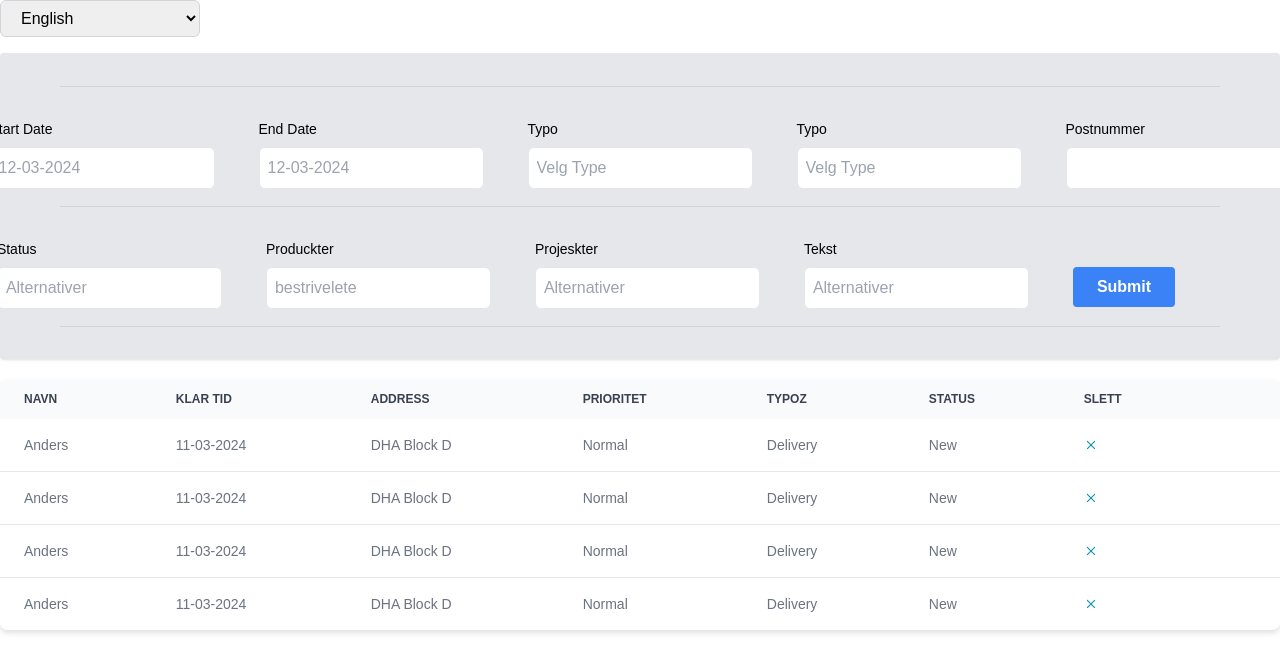
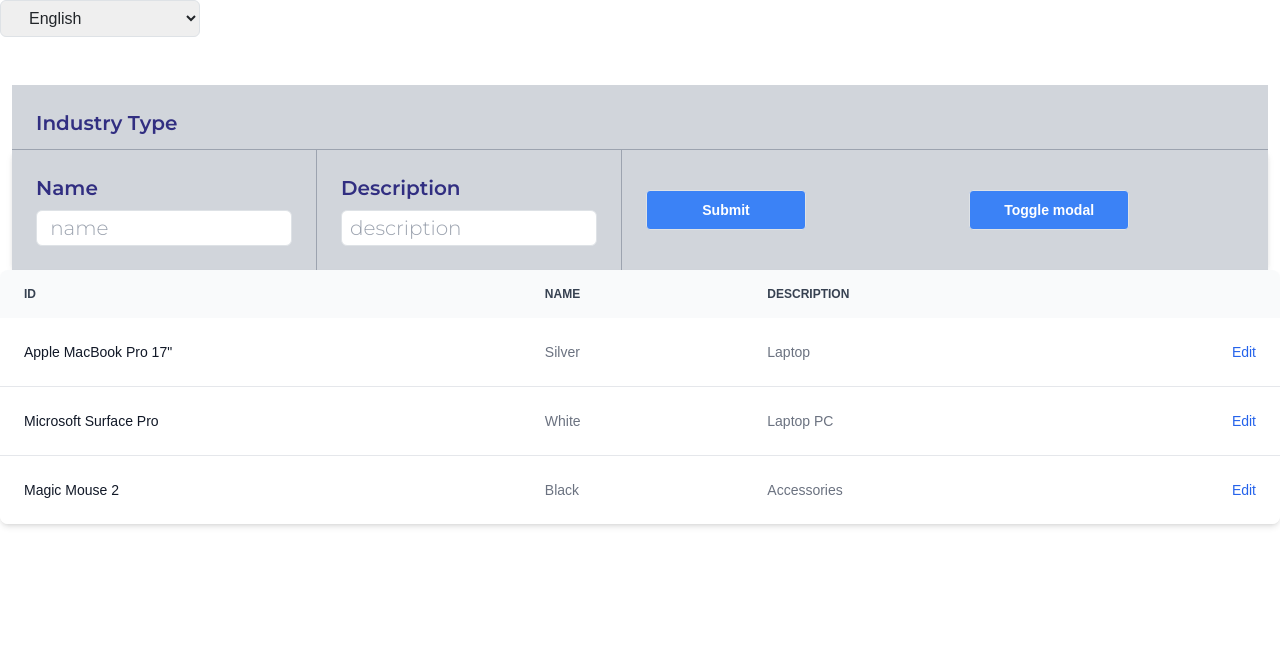
Before and after one commit to maham0317/DEV4Hire, a React (Create React App) app: page /industry-type-list in a window 1280 px wide. Shown: the top 672 px of the page. Built offline with nearby package versions, Linux system fonts and the light colour scheme.

Commit message:
Create industry-type-list page with modal.

```diff
--- a/public/index.html
+++ b/public/index.html
@@ -11,20 +11,13 @@
     integrity="sha512-DTOQO9RWCH3ppGqcWaEA1BIZOC6xxalwEsw9c2QQeAIftl+Vegovlnee1c9QX4TctnWMn13TZye+giMm8e2LwA=="
     crossorigin="anonymous" referrerpolicy="no-referrer" />
   <link rel="apple-touch-icon" href="%PUBLIC_URL%/logo192.png" />
-  <!--
-      manifest.json provides metadata used when your web app is installed on a
-      user's mobile device or desktop. See https://developers.google.com/web/fundamentals/web-app-manifest/
-    -->
   <link rel="manifest" href="%PUBLIC_URL%/manifest.json" />
-  <!--
-      Notice the use of %PUBLIC_URL% in the tags above.
-      It will be replaced with the URL of the `public` folder during the build.
-      Only files inside the `public` folder can be referenced from the HTML.
+  <link href="https://cdn.jsdelivr.net/npm/bootstrap@5.0.2/dist/css/bootstrap.min.css" rel="stylesheet"
+    integrity="sha384-EVSTQN3/azprG1Anm3QDgpJLIm9Nao0Yz1ztcQTwFspd3yD65VohhpuuCOmLASjC" crossorigin="anonymous">
+  <link
+    href="https://fonts.googleapis.com/css2?family=Montserrat:wght@100;200;300;400;500;600;700;800;900&family=Roboto&display=swap"
+    rel="stylesheet">
 
-      Unlike "/favicon.ico" or "favicon.ico", "%PUBLIC_URL%/favicon.ico" will
-      work correctly both with client-side routing and a non-root public URL.
-      Learn how to configure a non-root public URL by running `npm run build`.
-    -->
   <title>React App</title>
 </head>
 
@@ -41,6 +34,9 @@
       To begin the development, run `npm start` or `yarn start`.
       To create a production bundle, use `npm run build` or `yarn build`.
     -->
+  <script src="https://cdn.jsdelivr.net/npm/bootstrap@5.0.2/dist/js/bootstrap.bundle.min.js"
+    integrity="sha384-MrcW6ZMFYlzcLA8Nl+NtUVF0sA7MsXsP1UyJoMp4YLEuNSfAP+JcXn/tWtIaxVXM"
+    crossorigin="anonymous"></script>
 </body>
 
 </html>
--- a/src/container/admin/industry-type-list.tsx
+++ b/src/container/admin/industry-type-list.tsx
@@ -1,192 +1,172 @@
-import React from "react";
+import React, { useState } from "react";
 import { Table } from 'flowbite-react';
 import { RxCross2 } from "react-icons/rx";
+import { useSelector } from "react-redux";
+import { RootState } from "@reduxjs/toolkit/dist/query";
 
 const IndustryList = () => {
+    const [showModal, setShowModal] = useState(false);
+
+    const toggleModal = () => {
+        setShowModal(!showModal);
+    };
+
+    const handleSubmit = () => {
+        toggleModal();
+    };
+
     return (
         <>
-            <form className="bg-gray-200 rounded shadow p-4 mt-4">
-                {/* hr tag */}
-                <hr className="mx-11 my-4 bg-gray-300 h-0.5 rounded-full" />
-                <div className="mx-11 flex justify-center space-x-11">
-                    <div className="flex flex-col space-y-2 mt-4 ">
-                        <label className="block text-sm font-medium">
-                            Start Date
+            <div className="container-fluid mt-5">
+                <div className="bg-gray-300 text-xl text-indigo-900 font-montserrat font-semibold w-full h-16 border-b-1 border-gray-300 ">
+                    <div className="px-4 py-4">Industry Type</div>
+                </div>
+                <Table className="w-full bg-gray-300  ">
+                    <Table.Body className="rounded-none">
+                        <Table.Row className=" border-t border-gray-400">
+                            <Table.Cell className="border-r h-28 w-72  border-gray-400">
+                                <label className="block  text-xl font-montserrat font-semibold  text-indigo-900">
+                                    Name
                                 </label>
                                 <input
                                     type="text"
-                            className="border rounded-md p-2"
-                            placeholder="12-03-2024"
+                                    className="border mt-2 font-montserrat font-light text-xl text-indigo-900 rounded-md p-2 w-61 h-9 border-1 border-gray-300"
+                                    placeholder=" name"
                                 />
-                    </div>
-                    <div className="flex flex-col space-y-2 mt-4">
-                        <label className="block text-sm font-medium">
-                            End Date
+                            </Table.Cell>
+                            <Table.Cell className="border-r h-28 w-72  border-gray-400">
+                                <label className="block text-lg text-xl font-montserrat  font-semibold text-indigo-900">
+                                    Description
                                 </label>
                                 <input
                                     type="text"
-                            className="border rounded-md p-2"
-                            placeholder="12-03-2024"
+                                    className="border mt-2 font-montserrat font-light text-indigo-900 text-xl rounded-md p-2 w-61 h-9 border-1 border-gray-300"
+                                    placeholder="description"
                                 />
+                            </Table.Cell>
+                            <Table.Cell className="">
+                                <button
+                                    onClick={handleSubmit} // Trigger modal on Submit button click
+                                    type="button"
+                                    className="text-white bg-blue-500 text-blue-700 font-semibold py-1 px-4 border border-blue-500 hover:border-transparent rounded w-40 h-10"
+                                >
+                                    Submit
+                                </button>
+                            </Table.Cell>
+                            <Table.Cell>
+                                {/* Modal toggle */}
+                                <button
+                                    onClick={toggleModal}
+                                    className="text-white bg-blue-500 text-blue-700 font-semibold py-1 px-4 border border-blue-500 hover:border-transparent rounded w-40 h-10"
+                                >
+                                    Toggle modal
+                                </button>
+                                {/* Modal */}
+                                {showModal && (
+                                    <div className="fixed inset-0 overflow-y-auto z-50 flex justify-center items-center">
+                                        <div className="absolute inset-0 bg-gray-500 opacity-75"></div>
+                                        <div className="relative bg-white rounded-lg shadow-lg">
+                                            <div className="p-5">
+                                                <h1 className="text-lg font-semibold text-gray-900">Static modal</h1>
+                                                <button
+                                                    onClick={toggleModal}
+                                                    className="absolute top-0 right-0 m-3 text-gray-500 hover:text-gray-700 focus:outline-none"
+                                                >
+                                                    <RxCross2 className="h-6 w-6" />
+                                                </button>
                                             </div>
-                    <div className="flex flex-col space-y-2 mt-4">
-                        <label className="block text-sm font-medium">
-                            Typo
-                        </label>
-                        <input
-                            type="text"
-                            className="border rounded-md p-2"
-                            placeholder="Velg Type"
-                        />
+                                            <div className="p-4 md:p-5 space-y-4">
+                                                <p className="text-base leading-relaxed text-gray-500 dark:text-gray-400">
+                                                    With less than a month to go before the European Union enacts new consumer privacy laws for its citizens, companies around
+                                                    <br></br> the world are updating their terms of service agreements to comply.
+                                                </p>
+                                                <p className="text-base leading-relaxed text-gray-500 dark:text-gray-400">
+                                                    The European Union’s General Data Protection Regulation (G.D.P.R.) goes into effect on<br></br> May 25 and is meant to ensure a common set of data rights in the European Union. It requires organizations<br></br> to notify users as soon as possible of high-risk data breaches that could personally affect them.
+                                                </p>
                                             </div>
-                    <div className="flex flex-col space-y-2 mt-4">
-                        <label className="block text-sm font-medium">
-                            Typo
-                        </label>
-                        <input
-                            type="text"
-                            className="border rounded-md p-2"
-                            placeholder="Velg Type"
-                        />
-                    </div>
-                    <div className="flex flex-col space-y-2 mt-4">
-                        <label className="block text-sm font-medium">
-                            Postnummer
-                        </label>
-                        <input
-                            type="text"
-                            className="border rounded-md p-2"
-                            placeholder=""
-                        />
+                                            {/* Modal footer */}
+                                            <div className="flex items-center p-4 md:p-5 border-t border-gray-200 rounded-b dark:border-gray-600">
+                                                <button data-modal-hide="static-modal" type="button" className="text-white bg-blue-700 hover:bg-blue-800 focus:ring-4 focus:outline-none focus:ring-blue-300 font-medium rounded-lg text-sm px-5 py-2.5 text-center dark:bg-blue-600 dark:hover:bg-blue-700 dark:focus:ring-blue-800">I accept</button>
+                                                <button data-modal-hide="static-modal" type="button" className="py-2.5 px-5 ms-3 text-sm font-medium text-gray-900 focus:outline-none bg-white rounded-lg border border-gray-200 hover:bg-gray-100 hover:text-blue-700 focus:z-10 focus:ring-4 focus:ring-gray-100 dark:focus:ring-gray-700 dark:bg-gray-800 dark:text-gray-400 dark:border-gray-600 dark:hover:text-white dark:hover:bg-gray-700">Decline</button>
                                             </div>
                                         </div>
-                {/* Hr tag */}
-                <hr className="mx-11 my-4 bg-gray-300 h-0.5 rounded-full" />
-                <div className="mx-11 flex justify-center space-x-11 -ml-16">
-                    <div className="flex flex-col space-y-2 mt-4">
-                        <label className="block text-sm font-medium">
-                            Status
-                        </label>
-                        <input
-                            type="text"
-                            className="border rounded-md p-2"
-                            placeholder="Alternativer"
-                        />
                                     </div>
-                    <div className="flex flex-col space-y-2 mt-4">
-                        <label className="block text-sm font-medium">
-                            Produckter
-                        </label>
-                        <input
-                            type="text"
-                            className="border rounded-md p-2"
-                            placeholder="bestrivelete"
-                        />
-                    </div>
-                    <div className="flex flex-col space-y-2 mt-4">
-                        <label className="block text-sm font-medium">
-                            Projeskter
-                        </label>
-                        <input
-                            type="text"
-                            className="border rounded-md p-2"
-                            placeholder="Alternativer"
-                        />
-                    </div>
-                    <div className="flex flex-col space-y-2 mt-4">
-                        <label className="block text-sm font-medium">
-                            Tekst
-                        </label>
-                        <input
-                            type="text"
-                            className="border rounded-md p-2"
-                            placeholder="Alternativer"
-                        />
-                    </div>
-                    <div className="mx-11 mt-11">
-                        <button className="bg-blue-500 hover:bg-blue-700 text-white font-bold py-2 px-6 rounded">
-                            Submit
-                        </button>
-                    </div>
-                </div>
-                {/* hr tag */}
-                <hr className="mx-11 my-4 bg-gray-300 h-0.5 rounded-full" />
-
-            </form>
-
-            {/* Table */}
-            <div className="mt-5">
-                <Table>
-                    <Table.Head>
-                        <Table.HeadCell>Navn</Table.HeadCell>
-                        <Table.HeadCell>Klar tid</Table.HeadCell>
-                        <Table.HeadCell>Address</Table.HeadCell>
-                        <Table.HeadCell>Prioritet</Table.HeadCell>
-                        <Table.HeadCell>Typoz</Table.HeadCell>
-                        <Table.HeadCell>Status</Table.HeadCell>
-                        <Table.HeadCell>Slett</Table.HeadCell>
-                        <Table.HeadCell>
-                            <span className="sr-only">Slet</span>
-                        </Table.HeadCell>
-                    </Table.Head>
-                    <Table.Body className="divide-y">
-                        <Table.Row className="bg-white dark:border-gray-700 dark:bg-gray-800">
-                            <Table.Cell>Anders</Table.Cell>
-                            <Table.Cell>11-03-2024</Table.Cell>
-                            <Table.Cell>DHA Block D</Table.Cell>
-                            <Table.Cell>Normal</Table.Cell>
-                            <Table.Cell>Delivery</Table.Cell>
-                            <Table.Cell>New</Table.Cell>
-                            <Table.Cell>
-                                <a href="#" className="font-medium text-cyan-600 hover:underline dark:text-cyan-500">
-                                    <RxCross2 />
-                                </a>
-                            </Table.Cell>
-                        </Table.Row>
-                        <Table.Row className="bg-white dark:border-gray-700 dark:bg-gray-800">
-                            <Table.Cell>Anders</Table.Cell>
-                            <Table.Cell>11-03-2024</Table.Cell>
-                            <Table.Cell>DHA Block D</Table.Cell>
-                            <Table.Cell>Normal</Table.Cell>
-                            <Table.Cell>Delivery</Table.Cell>
-                            <Table.Cell>New</Table.Cell>
-                            <Table.Cell>
-                                <a href="#" className="font-medium text-cyan-600 hover:underline dark:text-cyan-500">
-                                    <RxCross2 />
-                                </a>
-                            </Table.Cell>
-                        </Table.Row>
-                        <Table.Row className="bg-white dark:border-gray-700 dark:bg-gray-800">
-                            <Table.Cell>Anders</Table.Cell>
-                            <Table.Cell>11-03-2024</Table.Cell>
-                            <Table.Cell>DHA Block D</Table.Cell>
-                            <Table.Cell>Normal</Table.Cell>
-                            <Table.Cell>Delivery</Table.Cell>
-                            <Table.Cell>New</Table.Cell>
-                            <Table.Cell>
-                                <a href="#" className="font-medium text-cyan-600 hover:underline dark:text-cyan-500">
-                                    <RxCross2 />
-                                </a>
-                            </Table.Cell>
-                        </Table.Row>
-                        <Table.Row className="bg-white dark:border-gray-700 dark:bg-gray-800">
-                            <Table.Cell>Anders</Table.Cell>
-                            <Table.Cell>11-03-2024</Table.Cell>
-                            <Table.Cell>DHA Block D</Table.Cell>
-                            <Table.Cell>Normal</Table.Cell>
-                            <Table.Cell>Delivery</Table.Cell>
-                            <Table.Cell>New</Table.Cell>
-                            <Table.Cell>
-                                <a href="#" className="font-medium text-cyan-600 hover:underline dark:text-cyan-500">
-                                    <RxCross2 />
-                                </a>
+                                )}
                             </Table.Cell>
                         </Table.Row>
                     </Table.Body>
                 </Table>
             </div>
+            <div className="relative overflow-x-auto shadow-md sm:rounded-lg">
+                <table className="w-full text-sm text-left rtl:text-right text-gray-500 dark:text-gray-400">
+                    <thead className="text-xs text-gray-700 uppercase bg-gray-50 dark:bg-gray-700 dark:text-gray-400">
+                        <tr>
+                            <th scope="col" className="px-6 py-3">
+                                ID
+                            </th>
+                            <th scope="col" className="px-6 py-3">
+                                Name
+                            </th>
+                            <th scope="col" className="px-6 py-3">
+                                Description
+                            </th>
+
+                            <th scope="col" className="px-6 py-3">
+                                <span className="sr-only">Edit</span>
+                            </th>
+                        </tr>
+                    </thead>
+                    <tbody>
+                        <tr className="bg-white border-b dark:bg-gray-800 dark:border-gray-700 hover:bg-gray-50 dark:hover:bg-gray-600">
+                            <th scope="row" className="px-6 py-4 font-medium text-gray-900 whitespace-nowrap dark:text-white">
+                                Apple MacBook Pro 17"
+                            </th>
+                            <td className="px-6 py-4">
+                                Silver
+                            </td>
+                            <td className="px-6 py-4">
+                                Laptop
+                            </td>
+
+                            <td className="px-6 py-4 text-right">
+                                <a href="#" className="font-medium text-blue-600 dark:text-blue-500 hover:underline">Edit</a>
+                            </td>
+                        </tr>
+                        <tr className="bg-white border-b dark:bg-gray-800 dark:border-gray-700 hover:bg-gray-50 dark:hover:bg-gray-600">
+                            <th scope="row" className="px-6 py-4 font-medium text-gray-900 whitespace-nowrap dark:text-white">
+                                Microsoft Surface Pro
+                            </th>
+                            <td className="px-6 py-4">
+                                White
+                            </td>
+                            <td className="px-6 py-4">
+                                Laptop PC
+                            </td>
+
+                            <td className="px-6 py-4 text-right">
+                                <a href="#" className="font-medium text-blue-600 dark:text-blue-500 hover:underline">Edit</a>
+                            </td>
+                        </tr>
+                        <tr className="bg-white dark:bg-gray-800 hover:bg-gray-50 dark:hover:bg-gray-600">
+                            <th scope="row" className="px-6 py-4 font-medium text-gray-900 whitespace-nowrap dark:text-white">
+                                Magic Mouse 2
+                            </th>
+                            <td className="px-6 py-4">
+                                Black
+                            </td>
+                            <td className="px-6 py-4">
+                                Accessories
+                            </td>
+
+                            <td className="px-6 py-4 text-right">
+                                <a href="#" className="font-medium text-blue-600 dark:text-blue-500 hover:underline">Edit</a>
+                            </td>
+                        </tr>
+                    </tbody>
+                </table>
+            </div>
+
         </>
     );
 }
-
 export default IndustryList;
--- a/tailwind.config.js
+++ b/tailwind.config.js
@@ -4,8 +4,13 @@ module.exports = {
     './src/**/*.{js,jsx,ts,tsx}',
     'node_modules/flowbite-react/lib/esm/**/*.js',
   ],
+
   theme: {
-    extend: {},
+    extend: {
+      fontFamily: {
+        'montserrat': ['Montserrat'],
+    }
+    },
   },
   plugins: [],
 }
```
Lines whose indentation alone changed are shown as unchanged.
